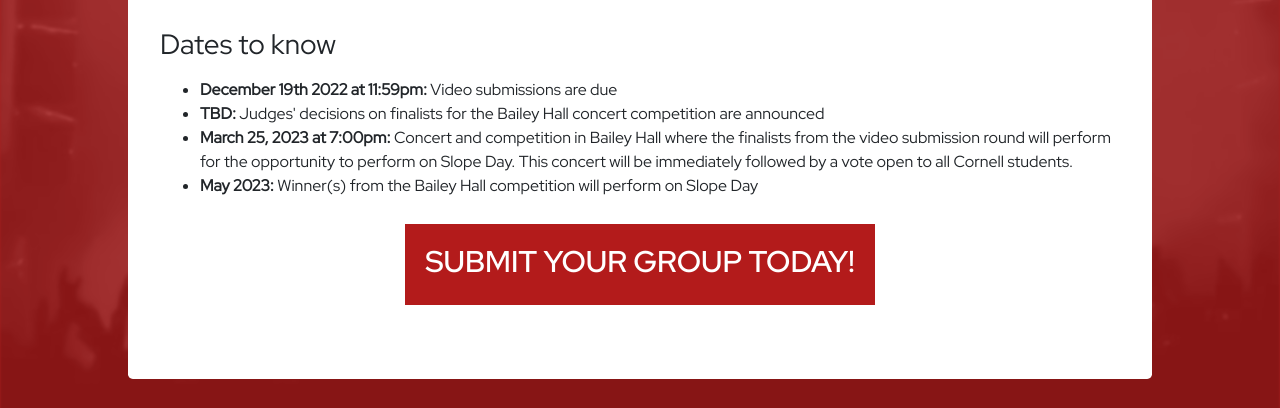
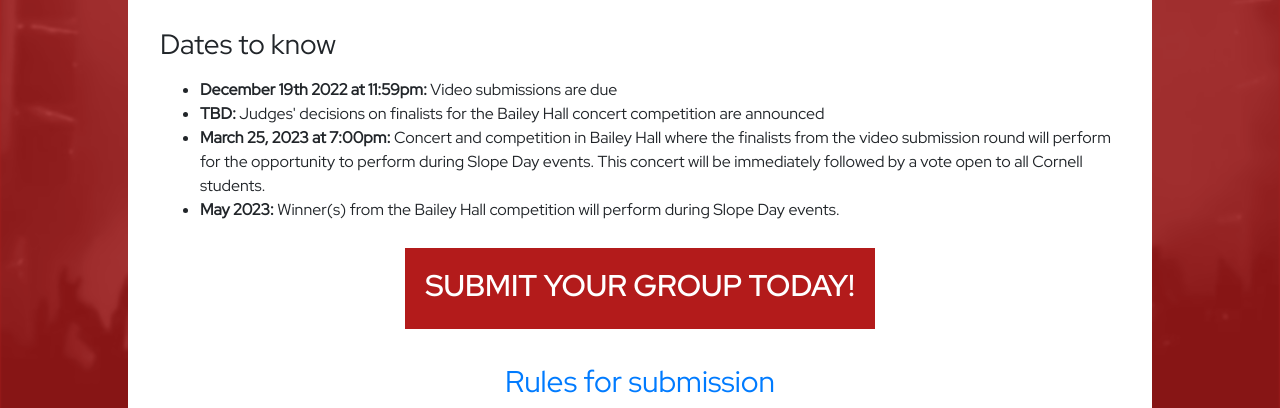
Before and after one commit to fireflewdev/bigredicon.com, a plain HTML site: page index.html in a window 1280 px wide. Shown: the part 386-794 px from the top of the page. Drawn offline with nearby package versions, Linux system fonts and the light colour scheme.

Commit message:
events + rules

```diff
--- a/index.html
+++ b/index.html
@@ -51,9 +51,11 @@
                     announced</li>
                 <li><b>March 25, 2023 at 7:00pm:</b> Concert and competition in Bailey Hall where the finalists from the
                     video
-                    submission round will perform for the opportunity to perform on Slope Day. This concert will be
+                    submission round will perform for the opportunity to perform during Slope Day events. This concert
+                    will be
                     immediately followed by a vote open to all Cornell students.</li>
-                <li><b>May 2023:</b> Winner(s) from the Bailey Hall competition will perform on Slope Day</li>
+                <li><b>May 2023:</b> Winner(s) from the Bailey Hall competition will perform during Slope Day events.
+                </li>
             </ul>
             </p>
             <div id="buttondiv">
@@ -61,6 +63,8 @@
                         <h2 style="color: #FFFFFF;"> SUBMIT YOUR GROUP TODAY!</h2>
                     </button></a>
             </div>
+            <br>
+            <h2><a href="./rules">Rules for submission</a></h2>
 
         </div>
     </div>
```
